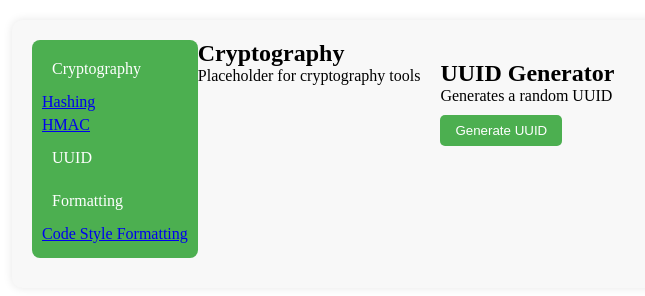
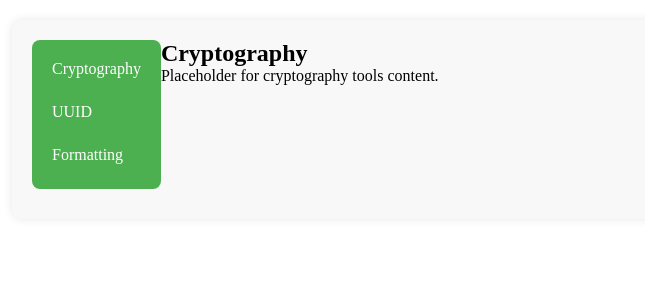
Before and after one commit to g-nogueira/developer-tools-extension, a website built with webpack: page public/popup.html in a window 1280 px wide. Both pictures are taken after a click on the link "Cryptography". Shown: the whole page, without its empty margins (28-673 px from the left). Built offline with nearby package versions, Linux system fonts and the light colour scheme; files whose address does not match are found by name.

Commit message:
Update look and feel

```diff
--- a/public/popup.html
+++ b/public/popup.html
@@ -13,24 +13,15 @@
     <div class="container">
       <nav class="navbar">
         <ul>
-          <li><a href="#cryptography" class="nav-link">Cryptography</a>
-            <ul class="submenu">
-              <li><a href="#hashing">Hashing</a></li>
-              <li><a href="#hmac">HMAC</a></li>
-            </ul>
-          </li>
-          <li><a href="#uuid" class="nav-link">UUID</a></li>
-          <li><a href="#formatting" class="nav-link">Formatting</a>
-            <ul class="submenu">
-              <li><a href="#code-style">Code Style Formatting</a></li>
-            </ul>
-          </li>
+          <li><a href="#cryptography" class="nav-link" data-target="cryptography">Cryptography</a></li>
+          <li><a href="#uuid" class="nav-link active" data-target="uuid">UUID</a></li>
+          <li><a href="#formatting" class="nav-link" data-target="formatting">Formatting</a></li>
         </ul>
       </nav>
 
       <div id="cryptography" class="collapse">
         <h2>Cryptography</h2>
-        <p>Placeholder for cryptography tools</p>
+        <p>Placeholder for cryptography tools content.</p>
       </div>
 
       <div id="uuid" class="section">
@@ -42,7 +33,7 @@
 
       <div id="formatting" class="collapse">
         <h2>Formatting</h2>
-        <p>Placeholder for code style formatting</p>
+        <p>Placeholder for code style formatting content.</p>
       </div>
     </div>
   </div>
--- a/src/popup.js
+++ b/src/popup.js
@@ -4,49 +4,26 @@ import './popup.css';
 const { v4: uuidv4 } = require('uuid');
 
 (function() {
-  // We will make use of Storage API to get and store `count` value
-  // More information on Storage API can we found at
-  // https://developer.chrome.com/extensions/storage
-
-  // To get storage access, we have to mention it in `permissions` property of manifest.json file
-  // More information on Permissions can we found at
-  // https://developer.chrome.com/extensions/declare_permissions
-  const counterStorage = {
-    get: cb => {
-      chrome.storage.sync.get(['count'], result => {
-        cb(result.count);
-      });
-    },
-    set: (value, cb) => {
-      chrome.storage.sync.set(
-        {
-          count: value,
-        },
-        () => {
-          cb();
-        }
-      );
-    },
-  };
-
   document.addEventListener('DOMContentLoaded', () => {
   const navbar = document.querySelector('.navbar');
-  const expandIcon = document.createElement('span');
-  expandIcon.classList.add('expand-icon');
 
   navbar.addEventListener('click', (event) => {
     if (event.target.classList.contains('nav-link')) {
       const collapseId = event.target.getAttribute('href');
       const collapseElement = document.querySelector(collapseId);
-      collapseElement.classList.toggle('collapse');
 
-      event.target.classList.toggle('active');
-      expandIcon.classList.toggle('rotate');
+      if (!event.target.classList.contains("active")) {
+        // Collapses all pages
+        [...document.querySelectorAll(".navbar .nav-link")].forEach((el) => {
+          el.classList.remove("active");
+          document.querySelector(el.getAttribute('href')).classList.add("collapse");
+        });
+
+        // Show only the active page
+        event.target.classList.add('active');
+        collapseElement.classList.remove('collapse');
+      }
     }
-  });
-
-  expandIcon.addEventListener('click', () => {
-    navbar.querySelector('.nav-link.active').click();
   });
 });
 
```
